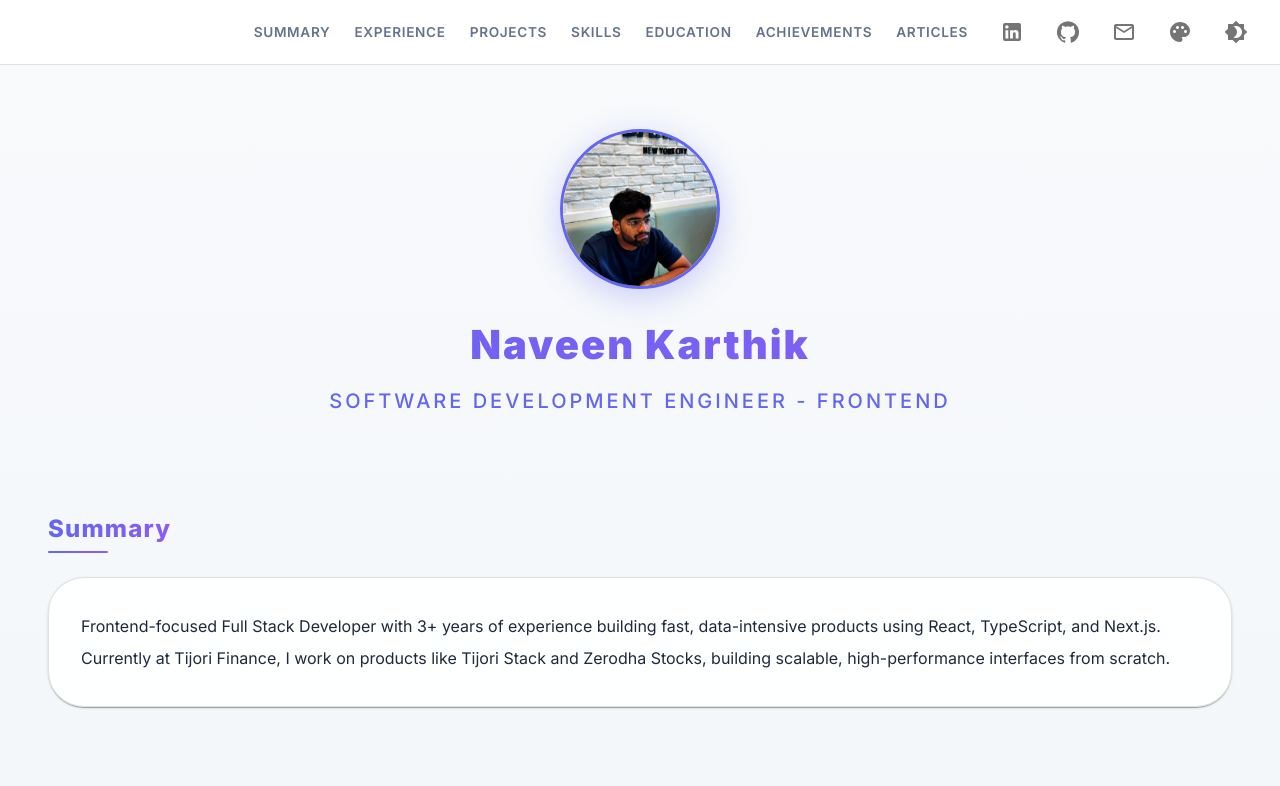
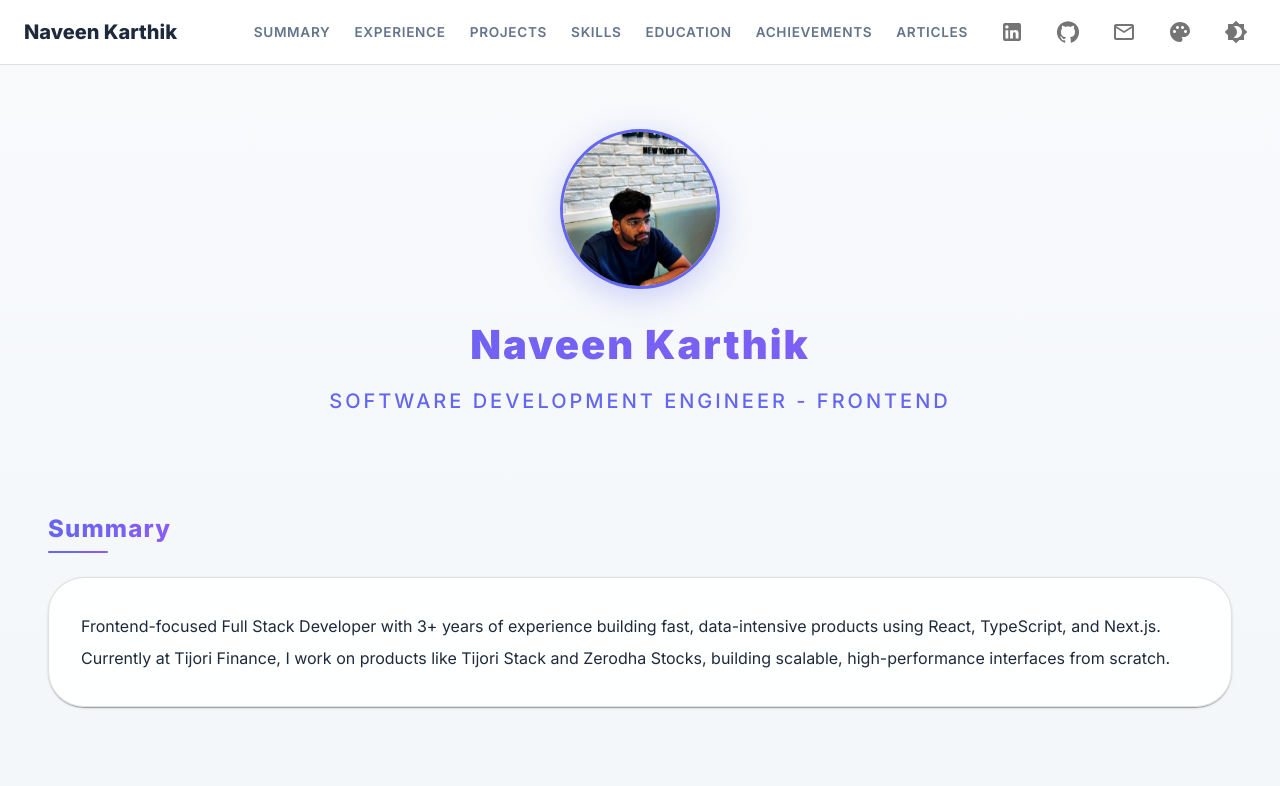
Before and after one commit to naveen-karthik-reddy/portfolio, a React (Vite) app: page / in a window 1280 px wide. Shown: the top 786 px of the page. Built offline with nearby package versions, Linux system fonts and the light colour scheme.

Commit message:
Main heading

```diff
--- a/src/components/TopNav.jsx
+++ b/src/components/TopNav.jsx
@@ -49,7 +49,7 @@ export default function TopNav({
         <Typography
           variant="h6"
           onClick={() => scrollToSection("header")}
-          sx={{ fontWeight: 800, cursor: "pointer" }}
+          sx={{ fontWeight: 800, cursor: "pointer", color: "text.primary" }}
         >
           {portfolioData.name}
         </Typography>
```
